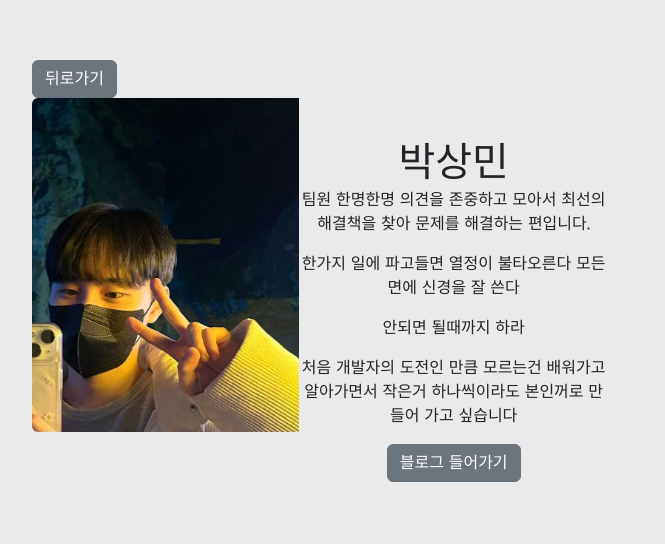
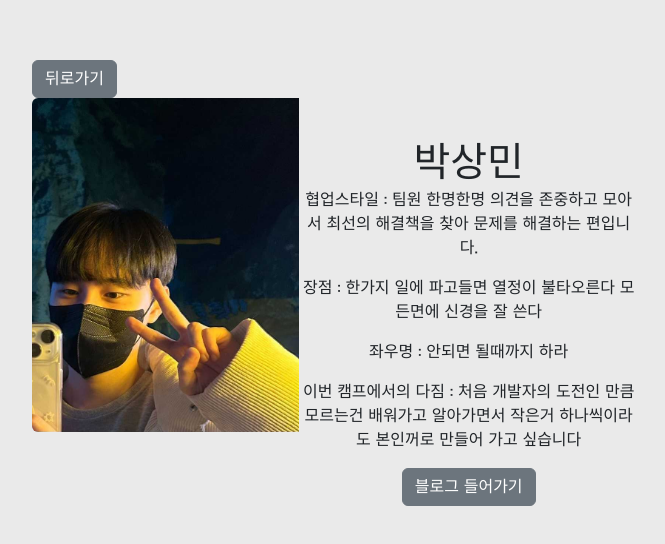
Before and after one commit to modern1s/sparta-project1-team-b3, a plain HTML site: page src/teamProfile3.html in a window 1280 px wide. Shown: the part 174-718 px from the top of the page, without its empty margins (208-873 px from the left). Drawn offline with nearby package versions, Linux system fonts and the light colour scheme.

Commit message:
자기소개 제목추가 수정안

```diff
--- a/src/teamProfile3.html
+++ b/src/teamProfile3.html
@@ -26,7 +26,7 @@
       }
 
       .card-body{
-        width: 310px;
+        width: 340px;
         height: 295px;
         text-align: center;
         padding-top: 80px;
@@ -56,10 +56,10 @@
         <div class="col-md-8">
           <div class="card-body">
             <h1 class="card-title">박상민</h1>
-            <p class="card-text">팀원 한명한명 의견을 존중하고 모아서 최선의 해결책을 찾아 문제를 해결하는 편입니다.</p>
-            <p class="card-text">한가지 일에 파고들면 열정이 불타오른다 모든면에 신경을 잘 쓴다</p>
-            <p class="card-text">안되면 될때까지 하라</p>
-            <p class="card-text">처음 개발자의 도전인 만큼 모르는건 배워가고 알아가면서 작은거 하나씩이라도 본인꺼로 만들어 가고 싶습니다 </p>
+            <p class="card-text">협업스타일 : 팀원 한명한명 의견을 존중하고 모아서 최선의 해결책을 찾아 문제를 해결하는 편입니다.</p>
+            <p class="card-text">장점 : 한가지 일에 파고들면 열정이 불타오른다 모든면에 신경을 잘 쓴다</p>
+            <p class="card-text">좌우명 : 안되면 될때까지 하라</p>
+            <p class="card-text">이번 캠프에서의 다짐 : 처음 개발자의 도전인 만큼 모르는건 배워가고 알아가면서 작은거 하나씩이라도 본인꺼로 만들어 가고 싶습니다 </p>
             <a href="https://syjs21657.tistory.com/" class="btn btn-secondary">블로그 들어가기</a>
           </div>
       </div>
```
Also changed, not shown: src/teamProfile.html (+5 -5 lines), src/teamProfile2.html (+5 -5 lines).
